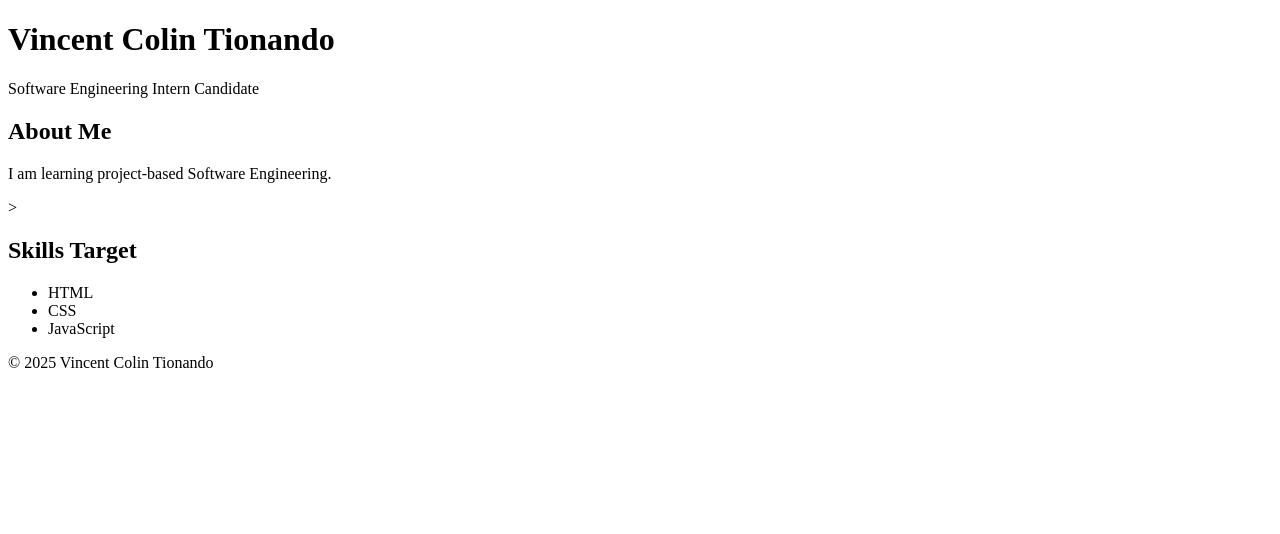
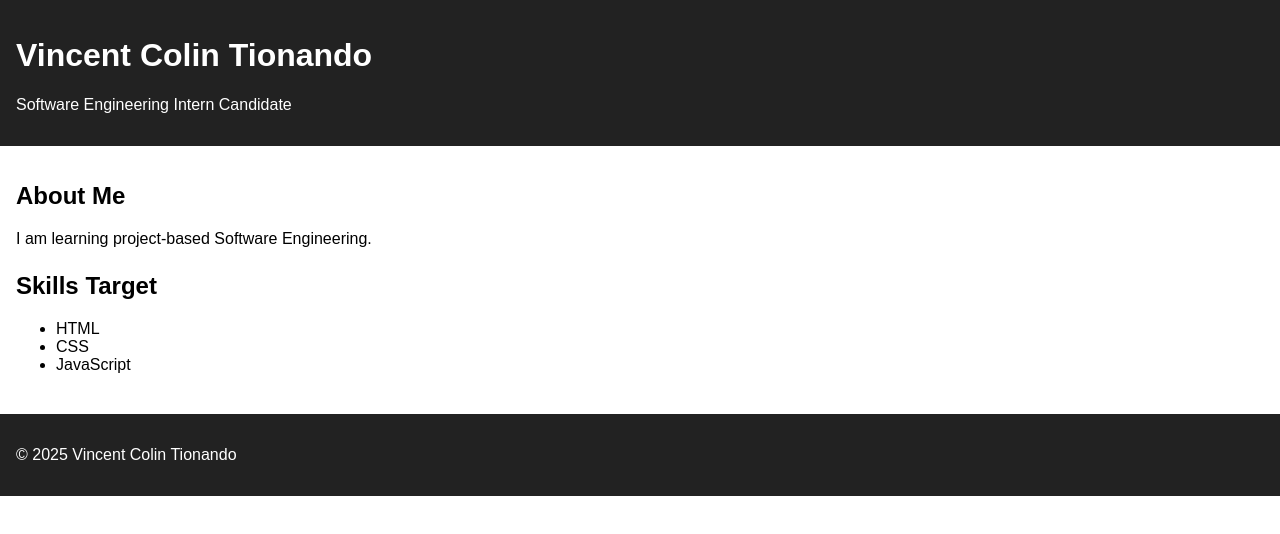
Before and after one commit to vincent-colin-tionando/web-learning-day-1, a plain HTML site: page index.html in a window 1280 px wide. Drawn offline with Linux system fonts and the light colour scheme.

Commit message:
add basic css layout and styling

```diff
--- a/index.html
+++ b/index.html
@@ -4,6 +4,7 @@
     <meta charset="UTF-8">
     <meta name="viewport" content="width=device-width, initial-scale=1.0">
     <title>Vincent - Profile</title>
+    <link rel="stylesheet" href="style.css">
 </head>
 <body>
 
@@ -18,7 +19,7 @@
             <p>I am learning project-based Software Engineering.</p>
         </section>
 
-        <section>>
+        <section>
             <h2>Skills Target</h2>
             <ul>
                 <li>HTML</li>
--- /dev/null
+++ b/style.css
@@ -0,0 +1,23 @@
+body
+{
+    font-family: Arial, sans-serif;
+    margin: 0;
+    padding: 0;
+}
+
+header, footer
+{
+    background-color: #222;
+    color: white;
+    padding: 16px;
+}
+
+main
+{
+    padding: 16px;
+}
+
+section
+{
+    margin-bottom: 24px;
+}
```
